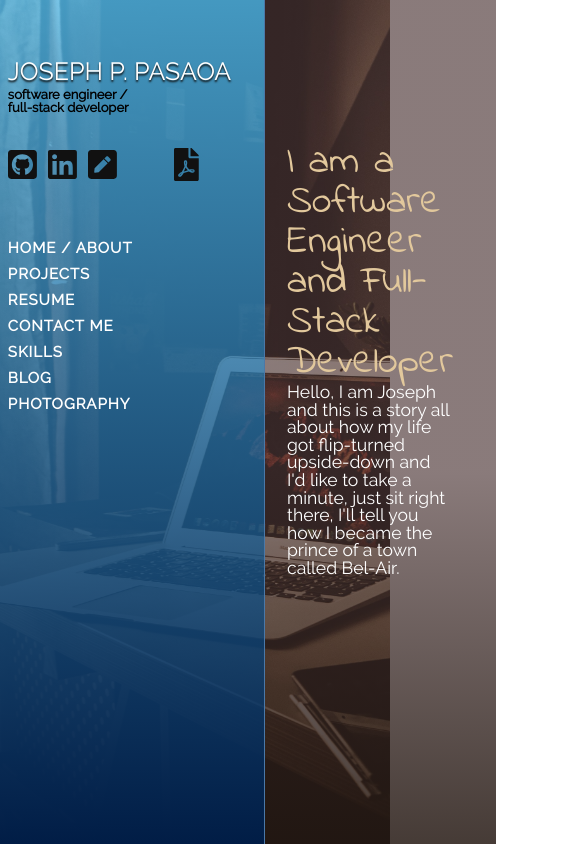
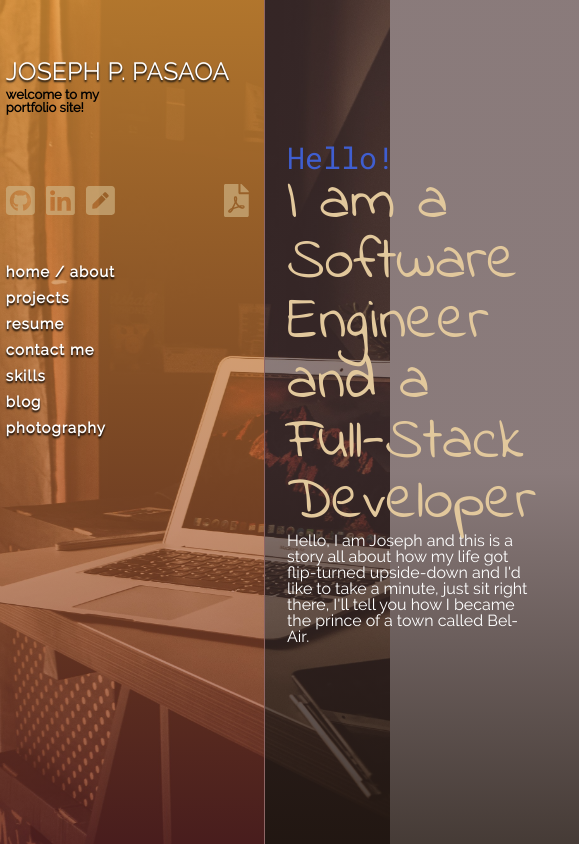
Before and after one commit to joseph-p-pasaoa/portfolio_site, a React (Create React App) app: page / in a window 390 px wide. Shown: the whole page, 579 px wide, since content can reach past the window. Built offline with nearby package versions, Linux system fonts and the light colour scheme.

Commit message:
0.4, complete sidebar ui and responsiveness

```diff
--- a/package.json
+++ b/package.json
@@ -19,7 +19,7 @@
     "redux": "^4.0.5"
   },
   "scripts": {
-    "start": "react-scripts start",
+    "start": "PORT=11211 react-scripts start",
     "build": "react-scripts build",
     "test": "react-scripts test",
     "eject": "react-scripts eject"
--- a/src/App.css
+++ b/src/App.css
@@ -49,28 +49,39 @@ body {
 
 .text--copy {
   font-family: 'Raleway', sans-serif;
-  font-size: 1.6em;
+  font-size: 1.6rem;
   color: #fff;
 }
 
 .text--highlight {
   font-family: 'Raleway', sans-serif;
-  font-size: 4em;
+  font-size: 4rem;
+}
+
+.network-icons {
+  width: 100%;
+  padding: 3px 1vw 3px 1.5vw;
+}
+
+.network-icons img {
+  height: 24px;
 }
 
 a.faicon:link, a.faicon:visited {
-  margin: 29px 11px 3px 0px;
+  margin: 3px 11px 3px 0px;
 
-  color: #111;
-  transition: color .5s ease-in-out;
+  color: #ceb180;
+  opacity: .7;
+  transition: color .4s ease-out, opacity .2s ease-out;
 }
 
 a.faicon__a--resume:link, a.faicon__a--resume:visited {
-  margin-left: 47px;
+  margin-left: auto;
 }
 
 a.faicon:hover, a.faicon:active {
   color: #fff;
+  opacity: 1;
 }
 
 .faicon__svg {
@@ -79,39 +90,55 @@ a.faicon:hover, a.faicon:active {
 
 .faicon__description {
   position: relative;
-  transition: color .8s ease-in;
-  height: 1.5rem;
 
-  color: transparent;
-  font-size: 1.5rem;
-  font-style: italic;
-  text-transform: lowercase;
+  height: 2rem;
+  width: 100%;
+  margin-top: 36px;
+  margin-bottom: 3px;
+  padding-right: 5vw; /* artistic choice to nudge left */
+  padding-left: 1.5vw;
+
+  text-align: left;
+  font-family: 'Indie Flower', cursive;
+  font-size: 2rem;
   font-weight: bold;
+}
+
+.faicon__description p {
+  position: absolute;
+
+  color: #07154F;
+
+  opacity: 0;
+  transition: opacity .2s ease-in;
 }
 
 .navlist {
   align-items: flex-start;
-  padding: 42px 3vw 3px 2vw;
+  padding: 42px 1vw 3px 1.5vw;
   width: 100%;
 }
 
 .navlist li {
   margin-bottom: 11px;
   letter-spacing: 1px;
-  text-transform: uppercase;
   font-size: 1.5rem;
   font-family: 'Raleway', sans-serif;
 }
 
 a.navlist__link:link, a.navlist__link:visited {
+  text-transform: lowercase;
+  text-shadow: 0px 2px 2px #000;
   font-weight: bold;
   text-decoration: none;
 
   color: #fff;
+
+  transition: color .1s ease-in;
 }
 
 a.navlist__link:hover, a.navlist__link:active {
-  color: rgb(1, 255, 234);
+  color: #04087d;
 }
 
 .stage {
@@ -123,12 +150,21 @@ a.navlist__link:hover, a.navlist__link:active {
   padding: 143px 43px 43px 22px;
 }
 
+h4.greet {
+  font-size: 3rem;
+  font-weight: normal;
+  font-family: 'Roboto Mono', monospace;
+
+  color: #3f5ed0;
+}
+
 h3.page__name {
   position: relative;
   z-index: 10;
 
-  color: rgb(226, 200, 156);
-  font-size: 4rem;
+  font-size: 6rem;
   font-weight: normal;
   font-family: 'Indie Flower', cursive;
+
+  color: rgb(226, 200, 156);
 }
--- a/src/components/IconsBar.jsx
+++ b/src/components/IconsBar.jsx
@@ -9,7 +9,7 @@ import React, { useState } from 'react';
 // import { connect } from 'react-redux';
 import { FontAwesomeIcon } from '@fortawesome/react-fontawesome';
 
-import './IconsBar.css';
+// import './IconsBar.css';
 import { joeysResume } from '../helpers/importsRef.js';
 
 
@@ -17,37 +17,46 @@ import { joeysResume } from '../helpers/importsRef.js';
 const IconsBar = () => {
   const [ activeIcon, setActiveIcon ] = useState("none");
 
-  const descriptor = {
-    none: { text: "", offset: "14px", color: "transparent" },
-    github: { text: "Github", offset: "14px", color: "chartreuse" },
-    linkedin: { text: "LinkedIn", offset: "42px", color: "chartreuse" },
-    contact: { text: "Contact Me", offset: "72px", color: "chartreuse" },
-    resume: { text: "Resume", offset: "170px", color: "chartreuse" }
+  const opacitySwitch = {
+    none: [0, 0, 0, 0],
+    github: [1, 0, 0, 0],
+    linkedin: [0, 1, 0, 0],
+    contact: [0, 0, 1, 0],
+    resume: [0, 0, 0, 1]
   };
-  // separate p's needed for better ux
 
 
   return (
     <>
+      <div className="faicon__description">
+        <p style={{opacity: opacitySwitch[activeIcon][0]}}>Github</p>
+        <p style={{opacity: opacitySwitch[activeIcon][1]}}>LinkedIn</p>
+        <p style={{opacity: opacitySwitch[activeIcon][2]}}>Contact Me</p>
+        <p style={{opacity: opacitySwitch[activeIcon][3]}}>Resume</p>
+      </div>
       <div className="network-icons flex-row">
-        <a href="https://github.com/joseph-p-pasaoa" target="_blank" rel="noopener noreferrer" onMouseOver={() => setActiveIcon("github")} onMouseOut={() => setActiveIcon("none")} className="faicon">
+        <a
+          href="https://github.com/joseph-p-pasaoa"
+          className="faicon"
+          onMouseOver={() => setActiveIcon("github")}
+          onMouseLeave={() => setActiveIcon("none")}
+          target="_blank"
+          rel="noopener noreferrer"
+        >
           <FontAwesomeIcon icon={["fab", "github-square"]} className="faicon__svg" />
         </a>
-        <a href="https://www.linkedin.com/in/josephpasaoa/" target="_blank" rel="noopener noreferrer" onMouseOver={() => setActiveIcon("linkedin")} onMouseOut={() => setActiveIcon("none")} className="faicon">
+        <a href="https://www.linkedin.com/in/josephpasaoa/" target="_blank" rel="noopener noreferrer" onMouseOver={() => setActiveIcon("linkedin")} onMouseLeave={() => setActiveIcon("none")} className="faicon">
           <FontAwesomeIcon icon={["fab", "linkedin"]} className="faicon__svg" />
         </a>
-        <a href="https://www.linkedin.com/in/josephpasaoa/" target="_blank" rel="noopener noreferrer" onMouseOver={() => setActiveIcon("contact")} onMouseOut={() => setActiveIcon("none")} className="faicon">
+        <a href="https://www.linkedin.com/in/josephpasaoa/" target="_blank" rel="noopener noreferrer" onMouseOver={() => setActiveIcon("contact")} onMouseLeave={() => setActiveIcon("none")} className="faicon">
           <FontAwesomeIcon icon={["fas", "pen-square"]} className="faicon__svg faicon__svg--contact" />
           {/* <FontAwesomeIcon icon={["fas", "paper-plane"]} className="faicon__svg faicon__svg--contact" /> */}
         </a>
-        <a href={joeysResume} target="_blank" rel="noopener noreferrer" onMouseOver={() => setActiveIcon("resume")} onMouseOut={() => setActiveIcon("none")} className="faicon faicon__a--resume">
+        <a href={joeysResume} target="_blank" rel="noopener noreferrer" onMouseOver={() => setActiveIcon("resume")} onMouseLeave={() => setActiveIcon("none")} className="faicon faicon__a--resume">
           <FontAwesomeIcon icon={["fas", "file-pdf"]} className="faicon__svg" />
           {/* <FontAwesomeIcon icon={["fas", "list"]} className="faicon__svg faicon__svg--resume" /> */}
         </a>
       </div>
-      <p className="faicon__description" style={{left: descriptor[activeIcon].offset, color: descriptor[activeIcon].color}}>
-        {descriptor[activeIcon].text}
-      </p>
     </>
   );
 }
--- a/src/components/NameBox.css
+++ b/src/components/NameBox.css
@@ -5,7 +5,7 @@ NameBox Component CSS | Portfolio Site
 
 
 h1.namebox__name {
-    margin: 7vh 1vw 0.5vh 2vw;
+    margin: 7vh 1vw 0.5vh 1.5vw;
 
     font-family: 'Raleway', sans-serif;
     font-size: 2.5rem;
@@ -16,7 +16,7 @@ h1.namebox__name {
 }
 
 h2.namebox__subname {
-    margin: 0.5vh 1vw 0.5vh 2vw;
+    margin: 0.5vh 1vw 0.5vh 1.5vw;
 
     font-family: 'Raleway', sans-serif;
     font-weight: 600;
--- a/src/components/NameBox.jsx
+++ b/src/components/NameBox.jsx
@@ -6,22 +6,35 @@ NameBox Component | Portfolio Site
 
 /* IMPORTS */
 import React from 'react';
+import { useRouteMatch } from 'react-router-dom';
 
 import './NameBox.css';
 
 
 /* MAIN */
 const NameBox = () => {
+  const atHome = useRouteMatch('/');
 
   return (
     <div className="namebox">
       <h1 className="namebox__name">
         Joseph P. Pasaoa
       </h1>
-      <h2 className="namebox__subname">
-        Software Engineer /<br />
-        Full-stack Developer
-      </h2>
+      { atHome.isExact
+          ? (
+              <h2 className="namebox__subname">
+                Welcome to my<br />
+                portfolio site!
+              </h2>
+            )
+          : (
+              <h2 className="namebox__subname">
+                Software Engineer /<br />
+                Full-stack Developer
+              </h2>
+            )
+
+      }
     </div>
   );
 }
--- a/src/components/Sidebar.css
+++ b/src/components/Sidebar.css
@@ -14,12 +14,14 @@ Sidebar CSS | Portfolio Site
 
 .sidebar {
     height: 100%;
-    background-image: linear-gradient(to bottom, #4bc5ffb0, #011d46);
+    background-image: linear-gradient(to bottom, #e69129b3, #5a070785);
+    /* background-image: linear-gradient(to bottom, #4bc5ffb0, #011d46); */
+    /* background-image: linear-gradient(to bottom, #b99556b0, #271a0287); */
     /* background-image: linear-gradient(to bottom, #4bc5ffb0, #011d46), url(../assets/images/bgs/contemp-comp.jpg); */
     /* background-image: linear-gradient(to bottom, #A38383b0, #5C3828), url(../assets/images/bgs/contemp-comp.jpg); */
     /* background-image: linear-gradient(to bottom, #4bc5ffb0, #0d2c5a), url(../assets/images/bgs/contemp-comp.jpg); */
     background-size: cover;
     background-position: 27% center;
 
-    border-right: solid 1px #4b78a7;
+    border-right: solid 1px #8e6666;
 }
--- a/src/pages/HomeAboutPage.jsx
+++ b/src/pages/HomeAboutPage.jsx
@@ -13,7 +13,8 @@ const HomeAboutPage = () => {
 
   return (
     <div className="page page--homeabout flex-column">
-      <h3 className="page__name">I am a Software Engineer and Full-Stack Developer</h3>
+      <h4 className="greet">Hello!</h4>
+      <h3 className="page__name">I am a Software Engineer and a Full-Stack Developer</h3>
       <p className="text--copy">
         Hello, I am Joseph and this is a story all about how my life got flip-turned upside-down and I'd like to take a minute, just sit right there, I'll tell you how I became the prince of a town called Bel-Air.
       </p>
```
